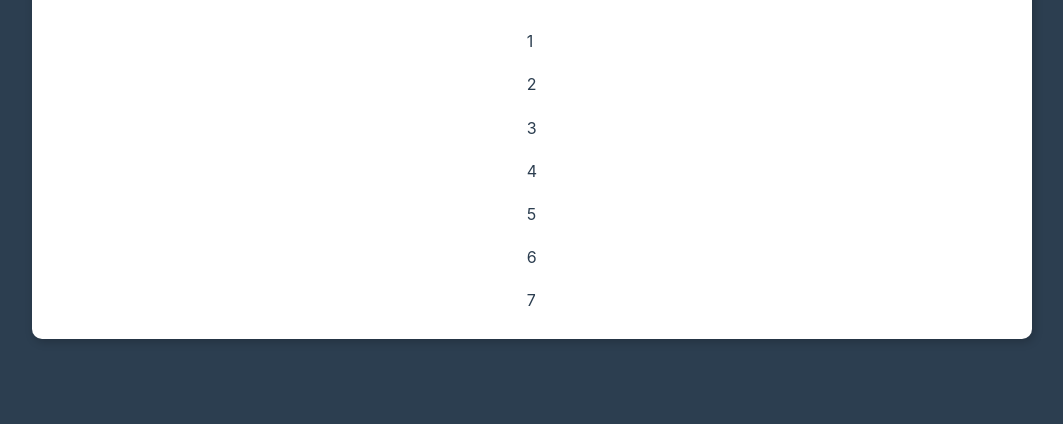
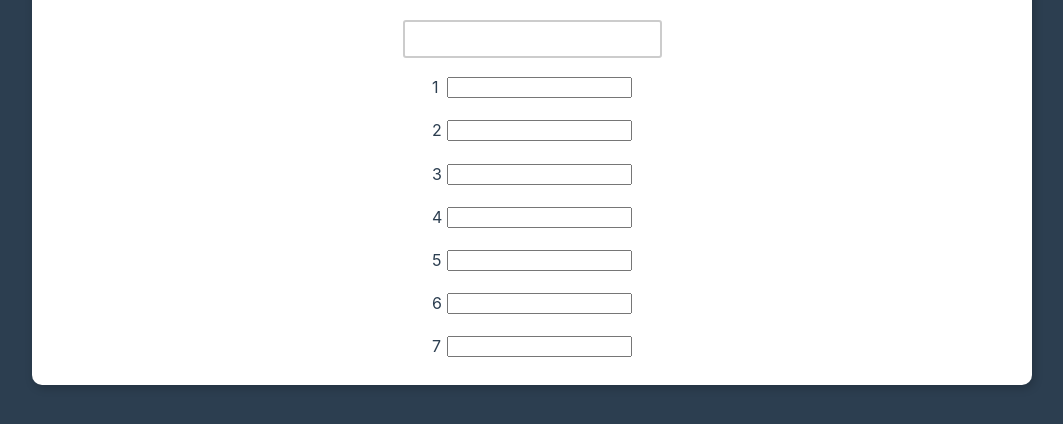
Before and after one commit to ProAndSmiDev/vuejs-learning, a plain HTML site: page vue-2part/index.html in a window 1280 px wide. Shown: the part 182-606 px from the top of the page, without its empty margins (108-1171 px from the left). Drawn offline with nearby package versions, Linux system fonts and the light colour scheme.

Commit message:
Module 3

```diff
--- a/vue-2part/index.html
+++ b/vue-2part/index.html
@@ -20,12 +20,19 @@
 
 <!--                <button @click="title='hello'">Hello</button>-->
 
+                <div class="form-control">
+                    <input type="text" @keyup.enter.exact="addItem" ref="myInput">
+                </div>
+
                 <ul class="list" v-if="items.length">
                     <li
                             class="list-item"
                             v-for="(item, idx) in items"
-                            @click="items.splice(idx, 1)">
-                        {{ item }}
+                            @click="remove(idx); log(item)"
+                            :key="item"
+                    ><!-- key Фиксит баг с удалением разметки включая Virtual DOM -->
+                        {{ item }}&nbsp;
+                        <input type="text" @click.stop>
                     </li>
 <!--                    <li class="list-item" v-for="(value, prop) in person">-->
 <!--                        <strong>{{ prop }}:</strong> {{ value }}-->
--- a/vue-2part/js/app.js
+++ b/vue-2part/js/app.js
@@ -8,5 +8,22 @@ Vue.createApp({
             age: 29
         },
         items: ['1', '2', '3', '4', '5', '6', '7']
-    })
+    }),
+    computed: {
+        eventItems() {
+            return this.items.filter(i => i % 2 === 0)
+        }
+    },
+    methods: {
+        addItem() {
+            this.items.unshift(this.$refs.myInput.value);
+            this.$refs.myInput.value = '';
+        },
+        remove(idx) {
+            this.items.splice(idx, 1);
+        },
+        log(item) {
+            console.log(item)
+        }
+    }
 }).mount('#app');
```
